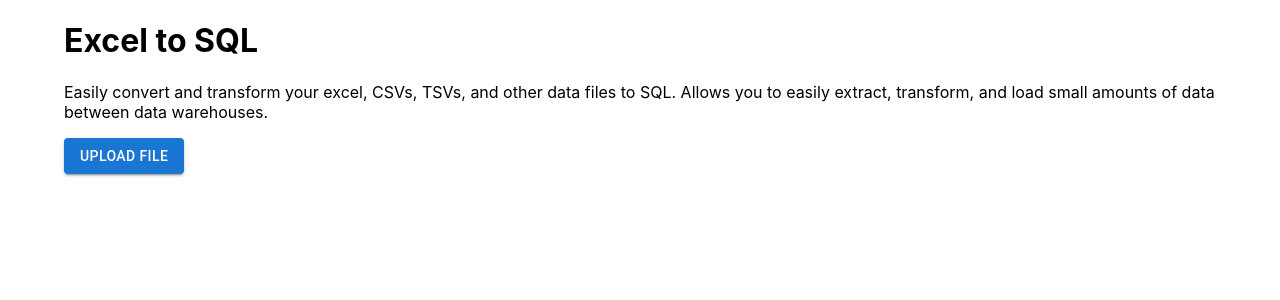
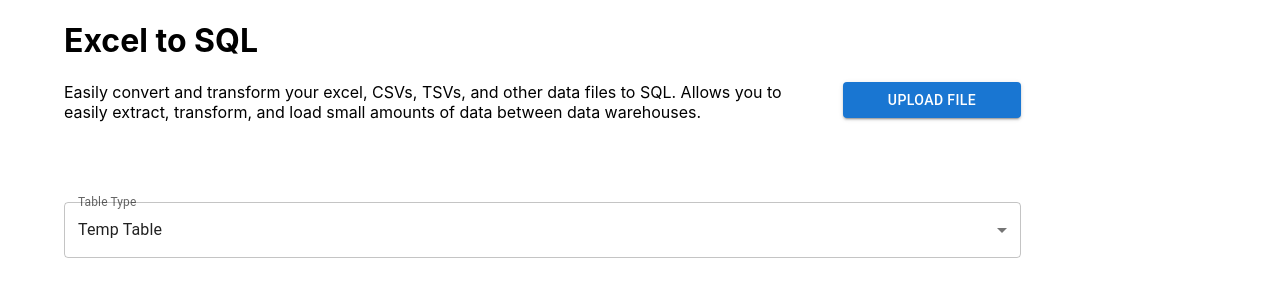
Before and after one commit to ryanwith/sqlgenerator, a React (Create React App) app: page / in a window 1280 px wide. Shown: the top 300 px of the page. Built offline with nearby package versions, Linux system fonts and the light colour scheme.

Commit message:
basic stuff working

```diff
--- a/src/App.js
+++ b/src/App.js
@@ -1,76 +1,90 @@
-import React, { useState } from 'react';
+import React, { useState, useEffect } from 'react';
 import './App.css';
 import FileUpload from './components/FileUpload';
 import SQLDisplay from './components/SQLDisplay';
 import { generateAllStatements } from './utils/sqlGenerator';
-import { Container, Typography } from '@mui/material';
+import { Container, Typography, Grid, Box, InputLabel, Select, FormHelperText, FormControl, MenuItem} from '@mui/material';
 
 function App() {
   const [sql, setSQL] = useState('');
   const [isVisible, setIsVisible] = useState(false);
+  const [tableType, setTableType] = useState('TEMP');
+  const [tableName, setTableName] = useState('table_name');
+  const [columnType, setColumnType] = useState('VARCHAR');
+  const [batchSize, setBatchSize] = useState(null);
+  const [fileData, setFileData] = useState(null);
 
   const handleData = (data) => {
-    const allStatements = generateAllStatements(data);
+    setFileData(data);
+  };
+
+  useEffect(() => {
+    if (fileData !== null && (fileData || tableName || columnType || tableType || batchSize !== null)) {
+      const allStatements = generateAllStatements(fileData, tableName, columnType, tableType, batchSize);
       const newSQL = allStatements.join("\n\n");
       setSQL(newSQL);
       setIsVisible(!!newSQL); // Show SQLDisplay if newSQL is not empty
-  };
+    }
+  }, [fileData, tableName, columnType, tableType, batchSize]);
 
   const handleChange = (event) => {
     setSQL(event.target.value);
     setIsVisible(!!event.target.value); // Show SQLDisplay if there's content
   };
 
+  const handleTableTypeChange = (event) => {
+    setTableType(event.target.value);
+    // handleData(data, tableType)
+  };
+
+
 return (
   <Container>
     <h1>Excel to SQL</h1>
-      <p>
+    <Grid container spacing={2}>
+      <Grid item xs={8}>
           Easily convert and transform your excel, CSVs, TSVs, and other data files to SQL. Allows you to easily extract, transform, and load small amounts of data between data warehouses.
-      </p>
+      </Grid>
+      <Grid item xs={2}>
         <FileUpload onData={handleData} />
-      {isVisible && <SQLDisplay sql={sql} onChange={handleChange} />}
+      </Grid>
+      <Grid item xs={10}>
+        <Box mt={2}>
+          {isVisible && <SQLDisplay sql={sql} onChange={handleData} />}
+        </Box>
+      </Grid>
+      <Grid item xs={10}>
+        <Box mt={2}>
+        <FormControl fullWidth margin="normal">
+            <InputLabel id="table-type">Table Type</InputLabel>
+            <Select
+              labelId="table-type"
+              value={tableType}
+              onChange={handleTableTypeChange}
+            >
+              <MenuItem value='TEMP'>Temp Table</MenuItem>
+              <MenuItem value='PERM'>Permanent Table</MenuItem>
+            </Select>
+          </FormControl>
+          {/* <FormControl fullWidth margin="normal">
+            <TextField
+              label="Text Input"
+              variant="outlined"
+              value={sql}
+              onChange={handleChange}
+            />
+          </FormControl>
+          <FormControl fullWidth margin="normal">
+            <Button variant="contained" color="primary">
+              Submit
+            </Button>
+          </FormControl> */}
+          {/* {isVisible && <SQLDisplay sql={sql} onChange={handleChange} />} */}
+        </Box>
+      </Grid>
+    </Grid>
   </Container>
 );
+
 }
-
 export default App;
-
-
-
-// import React, { useState } from 'react';
-// import './App.css';
-// import FileUpload from './components/FileUpload';
-// import SQLDisplay from './components/SQLDisplay';
-// import { generateAllStatements } from './utils/sqlGenerator';
-// import { Container, Typography } from '@mui/material';
-
-
-// function App() {
-//   const [sql, setSQL] = useState('');
-
-//   const handleData = (data) => {
-//     const allStatements = generateAllStatements(data);
-//     setSQL(allStatements.join("\n\n"));
-//   };
-
-//   const handleChange = (event) => {
-//     setSQL(event.target.value);
-//   };
-
-//   return (
-//     // <div className="App">
-//     //   <header className="App-header">
-//     <Container>
-//         <h1>Excel to SQL</h1>
-//         <p>Easily convert and transform your excel, CSVs, TSVs, and other data files
-//           to SQL.  Allows you to easily extract, transform, and load small amounts of
-//           data between data warehouses.
-//         </p>
-//         <FileUpload onData={handleData} />
-//         <SQLDisplay sql={sql} onChange={handleChange} />
-//      </Container>
-//     // </div>
-//   );
-// }
-
-// export default App;
--- a/src/components/FileUpload.js
+++ b/src/components/FileUpload.js
@@ -23,7 +23,7 @@ function FileUpload({ onData }) {
   };
 
   return (
-    <div>
+    <div style={{ display: 'flex', width: '100%' }}>
       <input
         accept=".csv, application/vnd.openxmlformats-officedocument.spreadsheetml.sheet, application/vnd.ms-excel"
         style={{ display: 'none' }}
@@ -31,12 +31,11 @@ function FileUpload({ onData }) {
         type="file"
         onChange={handleFileUpload}
       />
-      <label htmlFor="file-upload">
-        <Button variant="contained" component="span">
+      <label htmlFor="file-upload" style={{ flex: 1 }}>
+        <Button variant="contained" component="span" style={{ width: '100%' }}>
           Upload File
         </Button>
       </label>
-      {/* <pre>{JSON.stringify(data, null, 2)}</pre> */}
     </div>
   );
 }
--- a/src/utils/sqlGenerator.js
+++ b/src/utils/sqlGenerator.js
@@ -1,40 +1,40 @@
-export const generateAllStatements = (data, table_name = 'table_name', column_type = 'TEXT', temp_table = true, batch_size) => {
+export const generateAllStatements = (data, tableName, columnType, tableType, batchSize) => {
   return [
-    generateCreateTableSQL(data[0], table_name, column_type, temp_table),
-    generateInsertStatements(data, table_name, batch_size)
+    generateCreateTableSQL(data[0], tableName, columnType, tableType),
+    generateInsertStatements(data, tableName, batchSize)
   ].flat()
 }
 
-export const generateCreateTableSQL = (headers, table_name, column_type, temp_table) => {
-  const columns = headers.map((header) => `${header} ${column_type}`).join(', ');
-  return `CREATE ${temp_table = true ? "TEMP " : null}TABLE ${table_name} (${columns});`;
+export const generateCreateTableSQL = (headers, tableName, columnType, tableType) => {
+  const columns = headers.map((header) => `${header} ${columnType}`).join(', ');
+  return `CREATE ${tableType = 'TEMP' ? "TEMP " : null}TABLE ${tableName} (${columns});`;
 };
 
-export const generateInsertStatements = (data, table_name, batch_size) => {
+export const generateInsertStatements = (data, tableName, batchSize) => {
   const headers = data[0];
   const rows = data.slice(1);
   console.log(rows.length);
-  const insertIntoClause = generateInsertIntoClause(table_name);
-  const insertStatements = rows.map((row, row_number) => {
+  const insertIntoClause = generateInsertIntoClause(tableName);
+  const insertStatements = rows.map((row, rowNumber) => {
     const values = row.map((value) => `'${value}'`).join(', ');
 
-    return generateValuesStatement(insertIntoClause, values, rows.length, row_number, batch_size)
+    return generateValuesStatement(insertIntoClause, values, rows.length, rowNumber, batchSize)
   });
   return insertStatements.join('');
 };
 
-export const generateInsertIntoClause = (table_name) => {
-  return `INSERT INTO ${table_name} VALUES`
+export const generateInsertIntoClause = (tableName) => {
+  return `INSERT INTO ${tableName} VALUES`
 }
 
-export const generateValuesStatement = (insertIntoClause, values, total_rows, row_number, batch_size) => {
+export const generateValuesStatement = (insertIntoClause, values, totalRows, rowNumber, batchSize) => {
   let statement = '';
   // add the insertIntoClause on the first row if the batch size is not set
-  if(batch_size === undefined && row_number === 0){
+  if(batchSize === null && rowNumber === 0){
     statement = `${insertIntoClause}\n\t(${values})`
   }
   // add the insertIntoClause on the first row of each batch if the batch size is set
-  else if(row_number%batch_size === 0){
+  else if(rowNumber%batchSize === 0){
     statement =  `${insertIntoClause}\n\t(${values})`
   }
   // return just the values otherwise
@@ -42,8 +42,8 @@ export const generateValuesStatement = (insertIntoClause, values, total_rows, ro
     statement =  `\n\t(${values})`
   }
 
-  if(row_number === total_rows - 1 ||
-    (batch_size != undefined &&row_number % batch_size === batch_size - 1)
+  if(rowNumber === totalRows - 1 ||
+    (batchSize != null &&rowNumber % batchSize === batchSize - 1)
   ){
     statement = statement + ';'
 
```
Also changed, not shown: src/utils/sqlChangeHandler.js (added). Lines whose indentation alone changed are shown as unchanged.
